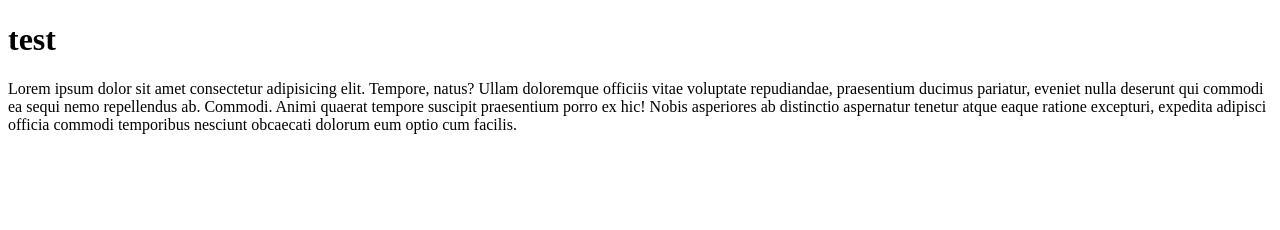
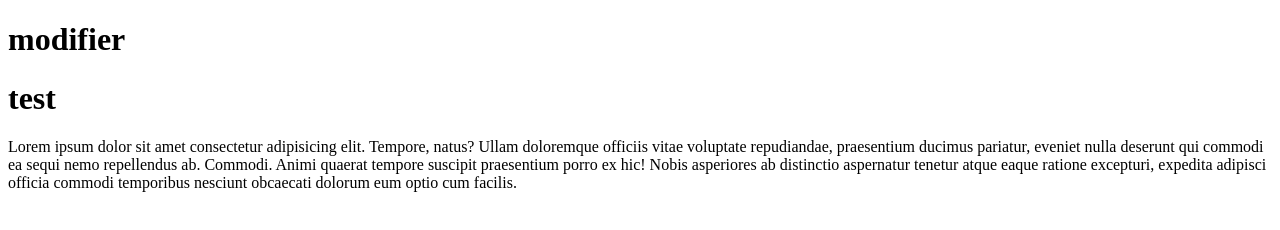
Before and after one commit to faten-fayala/testing, a plain HTML site: page index.html in a window 1280 px wide. Drawn offline with Linux system fonts and the light colour scheme.

Commit message:
third commit

```diff
--- a/index.html
+++ b/index.html
@@ -7,6 +7,7 @@
     <title>Document</title>
 </head>
 <body>
+    <h1>modifier</h1>
     <h1>test</h1>
     <p>Lorem ipsum dolor sit amet consectetur adipisicing elit. Tempore, natus? Ullam doloremque officiis vitae voluptate repudiandae, praesentium ducimus pariatur, eveniet nulla deserunt qui commodi ea sequi nemo repellendus ab. Commodi.
     Animi quaerat tempore suscipit praesentium porro ex hic! Nobis asperiores ab distinctio aspernatur tenetur atque eaque ratione excepturi, expedita adipisci officia commodi temporibus nesciunt obcaecati dolorum eum optio cum facilis.</p>
```
